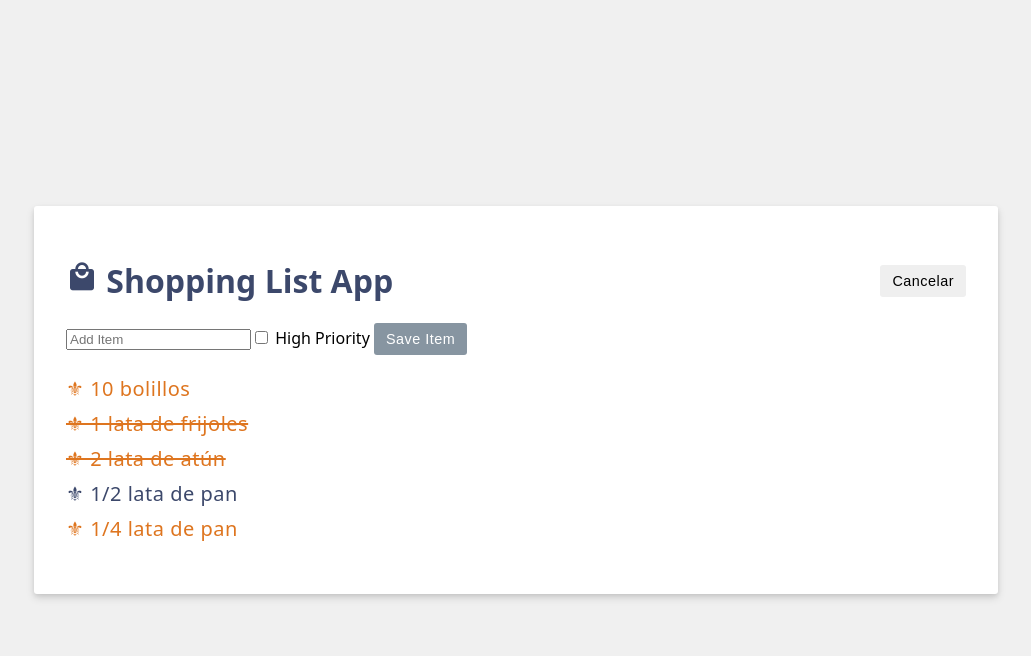
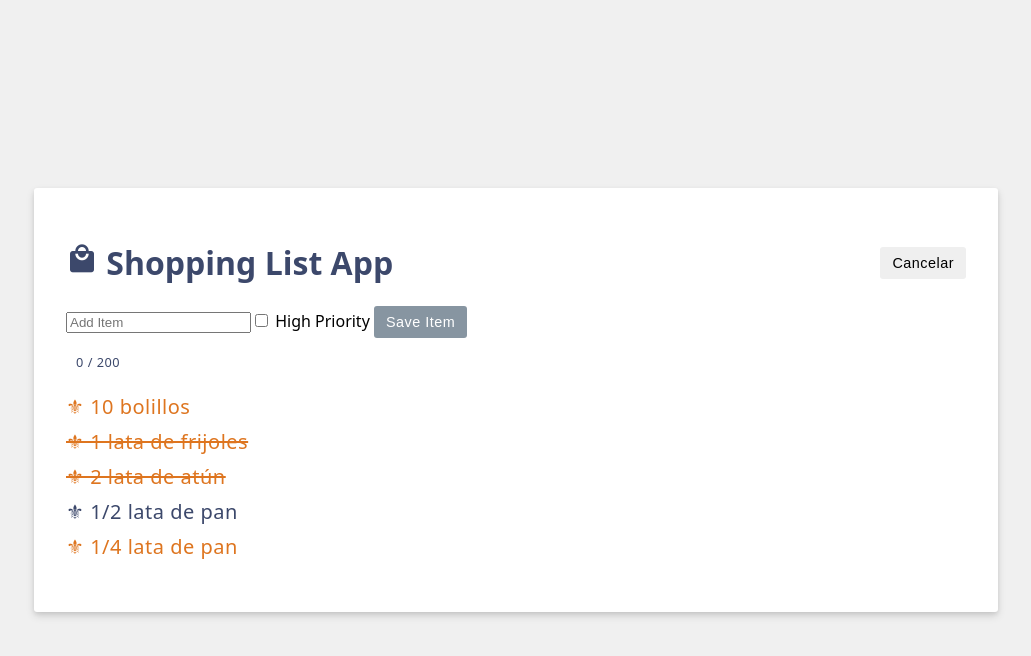
Before and after one commit to YahirArboleya/DADM-2024, a Vue app: page / in a window 1280 px wide. Both pictures are taken after a click on the button "Agregar Artículo". Shown: the top 656 px of the page, without its empty margins (124-1155 px from the left). Built offline with nearby package versions, Linux system fonts and the light colour scheme.

Commit message:
Propiedad computada 1

```diff
--- a/src/App.vue
+++ b/src/App.vue
@@ -1,5 +1,5 @@
 <script setup>
-import { ref } from "vue";
+import { ref, computed } from "vue";
 
 const header = ref("Shopping List App");
 
@@ -46,6 +46,11 @@
   item.purchased = !item.purchased;
 };
 
+const characterCount = computed(()=>{
+  // Toda propiedad computada debe regresar un valor
+  return newItem.value.length;
+});
+
 </script>
 
 <template>
@@ -68,6 +73,10 @@
     <button :disabled="newItem.length === 0" class="btn btn-primary">
       Save Item
     </button>
+    	<!-- Contador -->
+  <p class="counter">
+    {{ characterCount }} / 200
+  </p>
   </form>
 
   <!-- Lista de items -->
```
